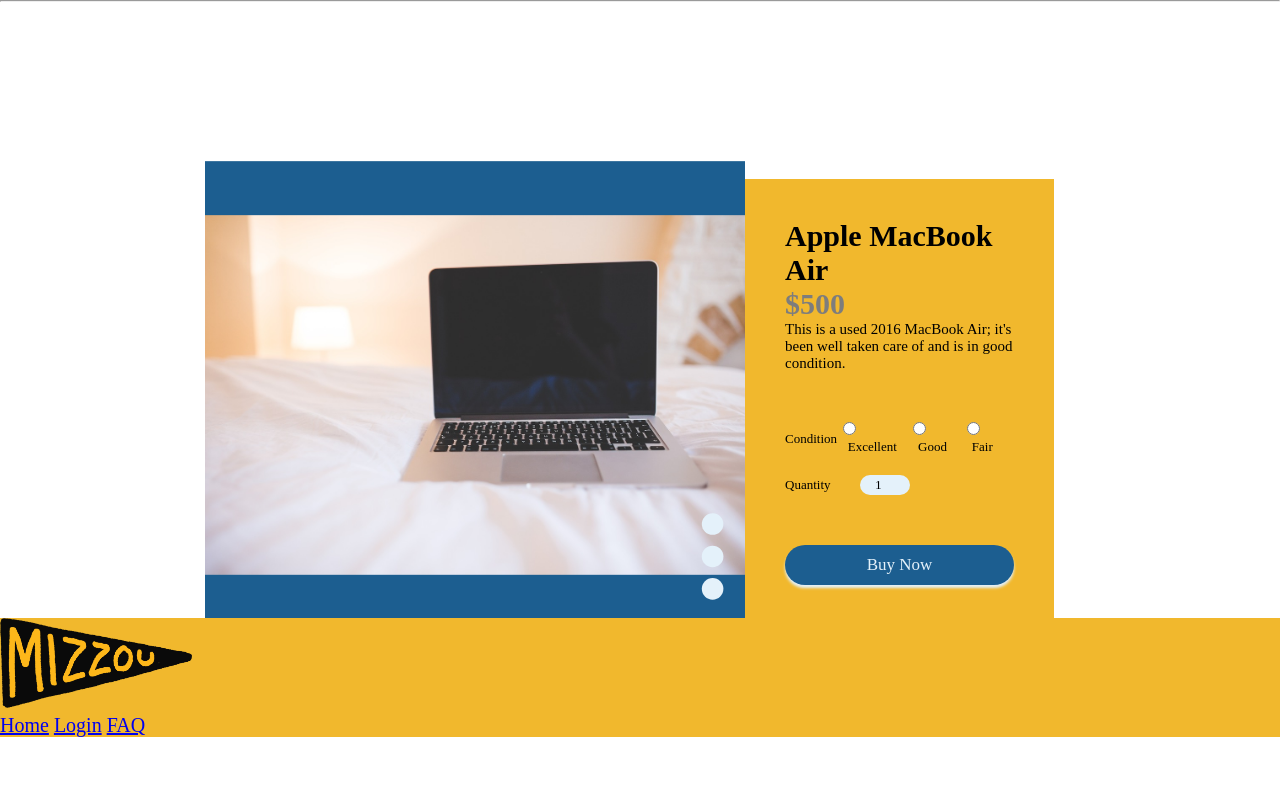
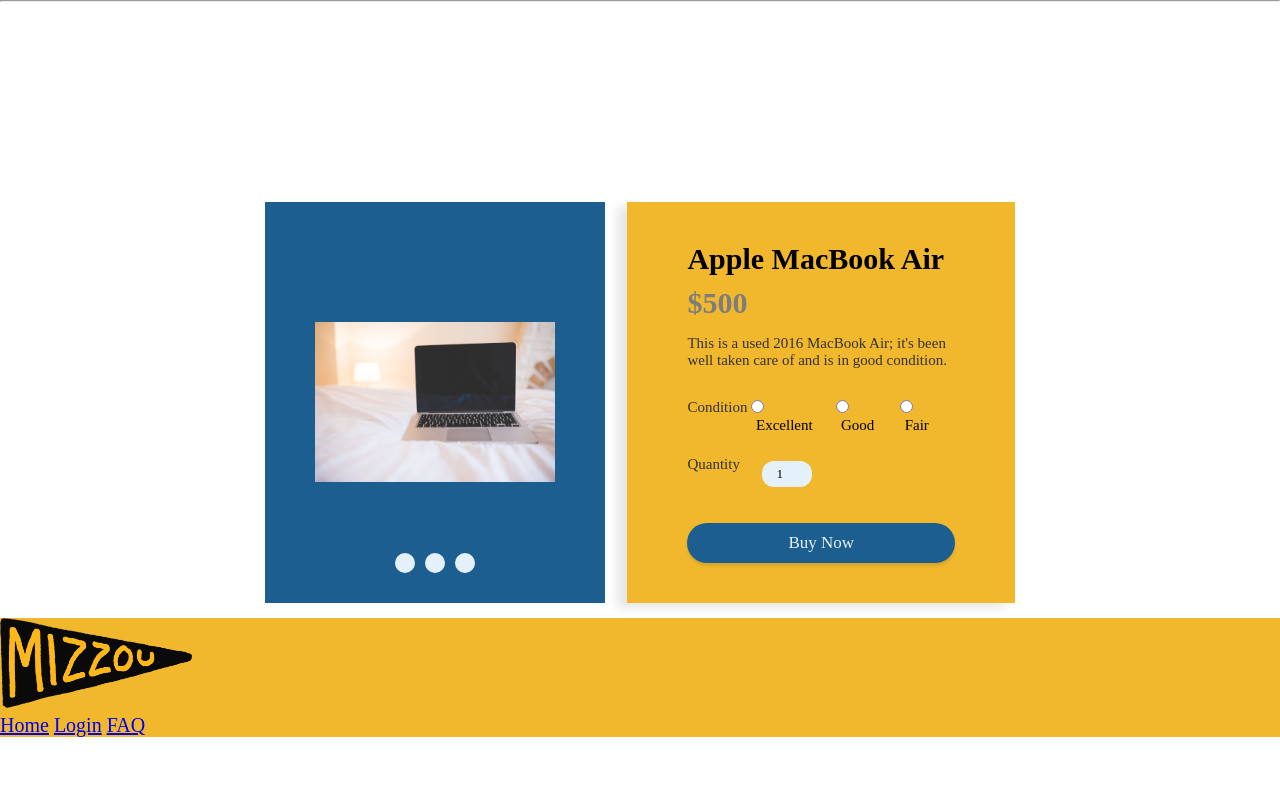
Before and after one commit to kyj0107/Mizzou-Marketplace, a Flask app: page /product/ in a window 1280 px wide. Shown: the part 63-865 px from the top of the page. Run offline with Flask 3, Linux system fonts and the light colour scheme.

Commit message:
editing product.css page

```diff
--- a/static/styles/product.css
+++ b/static/styles/product.css
@@ -1,145 +1,133 @@
-*{
-    margin: 0px;
-    padding : 0px;
+* {
+    margin: 0;
+    padding: 0;
     font-family: 'Times New Roman', Times, serif;
     box-sizing: border-box;
-
 }
 
-.container{
+.container {
     width: 100%;
     min-height: 100vh;
     display: flex;
     align-items: center;
-    justify-items: center;
+    justify-content: center;
 }
 
-.product{
-    width: 90%;
+.product {
+    width: 100%;
     max-width: 750px;
     display: flex;
 }
 
-.gallery{
+.gallery {
     flex-basis: 47%;
     background: #1c5e90;
-    margin-left: 30%;
-    transform: scale(1.08);
+    margin-right: 3%;
+    display: flex;
+    justify-content: center;
+    align-items: center;
     position: relative;
-
 }
 
-.gallery img{
-    width: 500px;
-    display: block;
-    padding-top: 50px;
-    padding-bottom: 50px;
-
-
+.gallery img {
+    max-width: 100%;
+    padding: 50px;
 }
 
-.details{
-    flex-basis:53%;
+.details {
+    flex-basis: 53%;
     background: #F1B82D;
-    padding: 40px;
-    padding-left: 60px;
-    box-shadow: -10px 5px 10px 10px rgba(0,0,0,0,1);
+    padding: 40px 60px;
+    box-shadow: -10px 5px 10px rgba(0, 0, 0, 0.1);
     font-size: 15px;
     font-weight: 500;
-    color:#000000
-
+    color: #000;
 }
 
-.details h1{
-    color: #000000;
+.details h1 {
+    color: #000;
     font-size: 30px;
+    margin-bottom: 10px;
 }
 
-.details h2{
+.details h2 {
     color: #7d7d7d;
     font-size: 30px;
     font-weight: 600;
+    margin-bottom: 15px;
 }
 
-.details h3{
-    color:#7d7d7d;
+.details p {
+    color: #333;
     margin-bottom: 20px;
 }
 
-.details form{
-    font-size: 13px;
-    font-weight: 400;
+.size-select {
+    display: flex;
+    align-items: center;
+    margin-top: 30px;
 }
 
-.size-select{
-    display: flex;
-    align-items: center;
-    margin-top: 50px;
-
-}
-
-.size-select p{
+.size-select p {
     width: 70px;
 }
 
-.size-select input:checked + span{
+.size-select input:checked + span {
     color: #1c5e90;
     font-weight: 600;
 }
 
-.size-select span{
-
-    padding:5px;
+.size-select span {
+    padding: 5px;
     margin-right: 10px;
     cursor: pointer;
 }
 
-.quantity-select{
+.quantity-select {
     display: flex;
     align-items: center;
     margin-top: 20px;
-
 }
 
-.quantity-select p{
+.quantity-select p {
     width: 75px;
 }
 
-.quantity-select input{
+.quantity-select input {
     background: #E4F1FA;
-    border: 0;
-    outline: 0;
-    padding: 2px 2px 2px 15px;
+    border: none;
+    outline: none;
+    padding: 5px;
     width: 50px;
     border-radius: 12px;
+    text-align: center;
 }
 
-form button{
+form button {
     background: #1c5e90;
     color: #E4F1FA;
     font-size: 17px;
     width: 100%;
     padding: 10px;
     border-radius: 30px;
-    border: 0;
-    outline: 0;
-    margin-top: 50px;
-    box-shadow: 0 3px 3px rgba(228,241,250);
+    border: none;
+    outline: none;
+    margin-top: 30px;
+    box-shadow: 0 3px 3px rgba(0, 0, 0, 0.1);
     cursor: pointer;
 }
 
-.controls{
+.controls {
     position: absolute;
-    bottom: 30px ;
-    right: 20px;
+    bottom: 30px;
+    display: flex;
+    gap: 10px;
 }
 
-.btn{
-    display:block;
+.btn {
     width: 20px;
     height: 20px;
     border-radius: 50%;
     background: #E4F1FA;
-    margin-bottom: 10px;
     cursor: pointer;
 }
```
